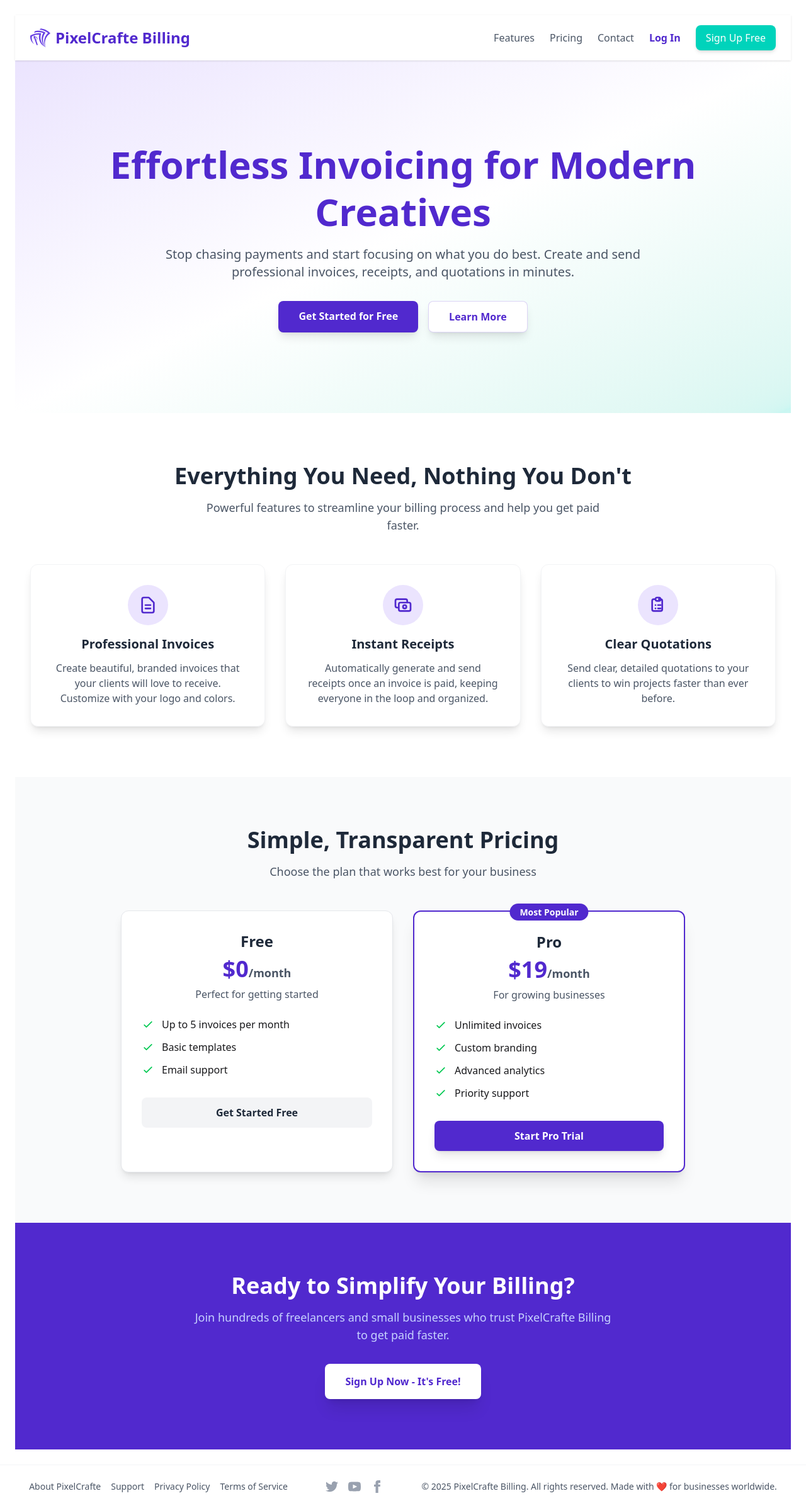
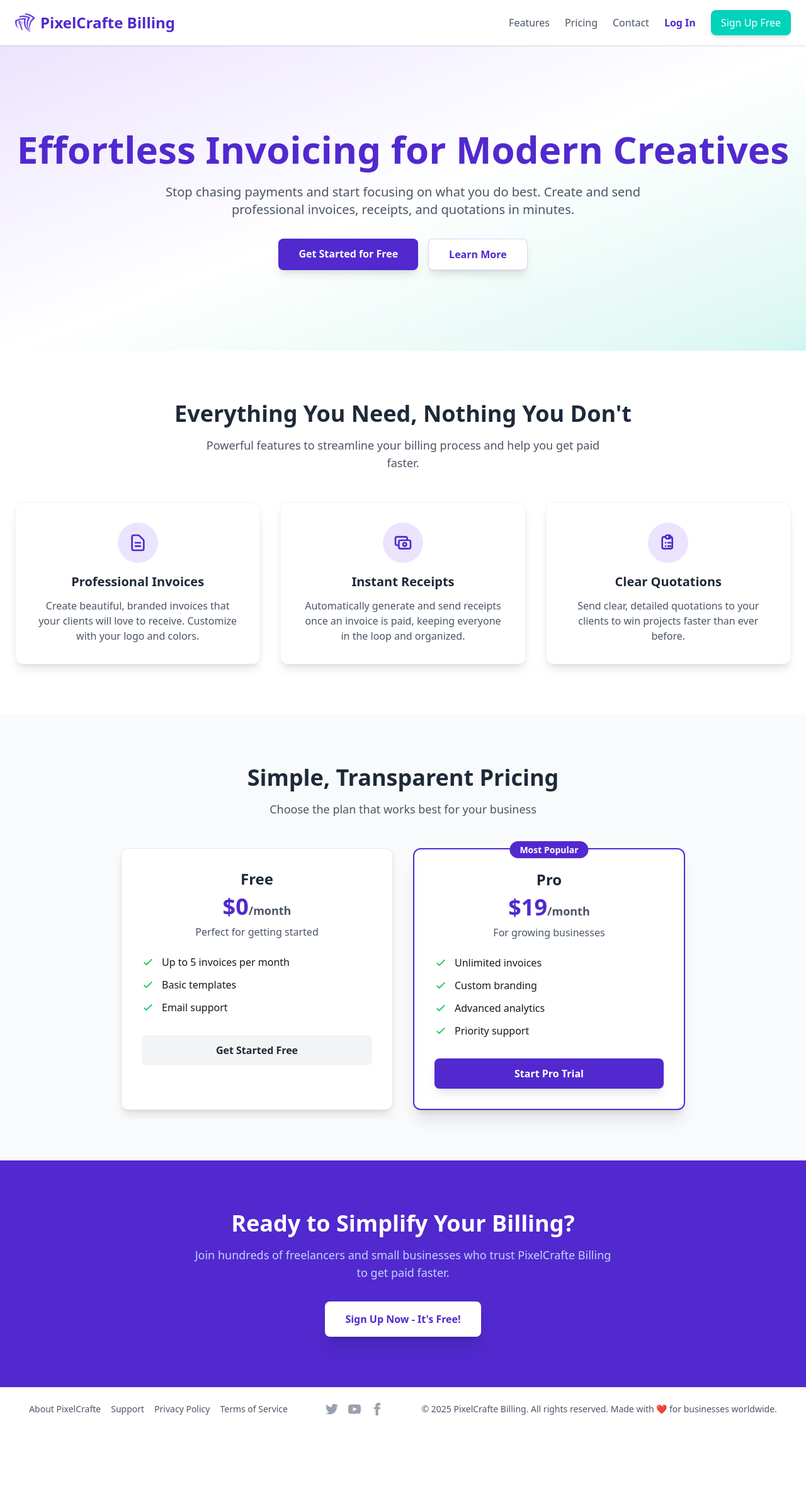
Before and after one commit to PixelCrafte/billing-pixel, a Django app: page / in a window 1280 px wide. Shown: the whole page at 63% size. After the commit the page ends 2248 px from the top, so only its background shows below. Run offline with Django 5.2, Linux system fonts and the light colour scheme; style sheets or scripts are compiled from the project's sources; some libraries are stand-ins or nearby versions.

Commit message:
satisfied with landing & footer

```diff
--- a/billingapp/templates/billingapp/home.html
+++ b/billingapp/templates/billingapp/home.html
@@ -13,6 +13,8 @@
     main { margin-left: 0; }
     .navbar { display: none; }
     body { background: white; }
+    /* Remove the padding from the main content container */
+    main > div { padding: 0; }
 </style>
 
 <!-- Landing Page Header -->
```
